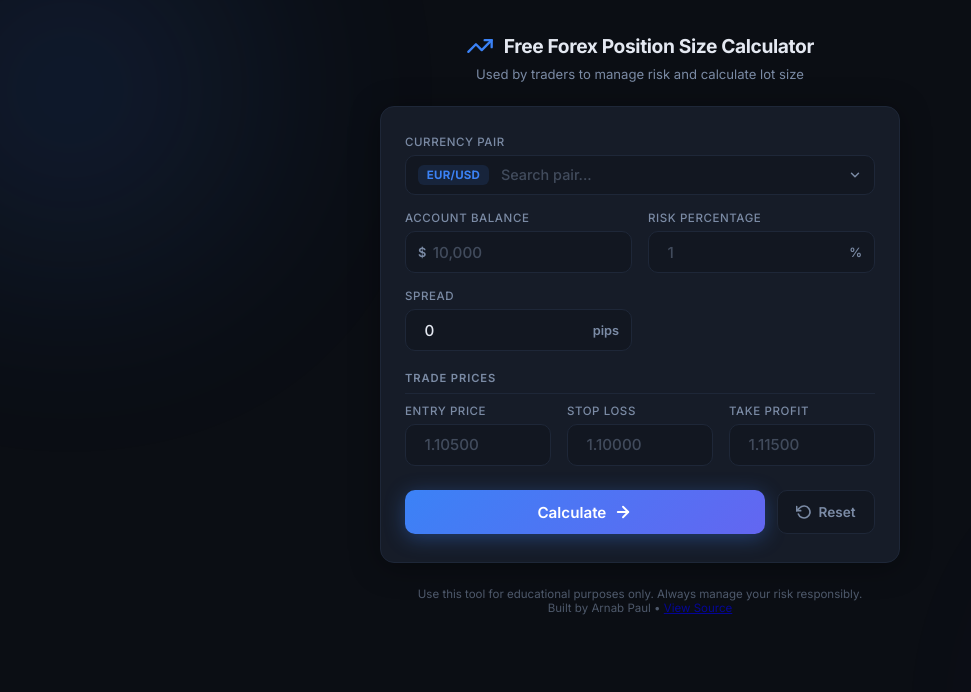
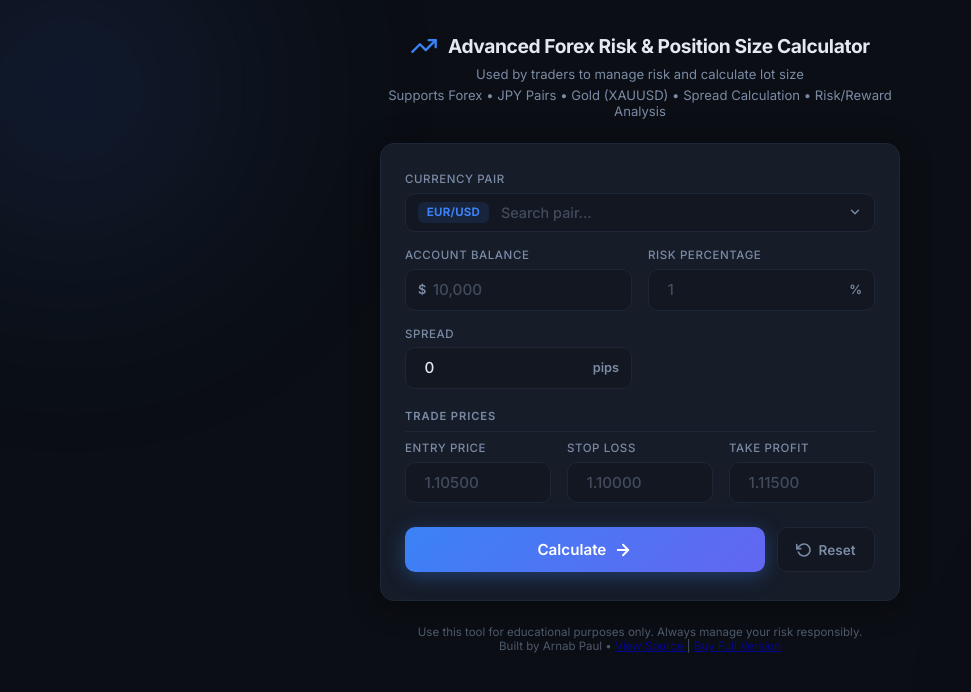
Before and after one commit to paularnab1906-prog/forex-position-size-calculator, a plain HTML site: page index.html in a window 1280 px wide. Shown: the whole page, without its empty margins (0-971 px from the left). Drawn offline with Linux system fonts and the light colour scheme.

Commit message:
Add files via upload

```diff
--- a/index.html
+++ b/index.html
@@ -4,9 +4,9 @@
 <head>
     <meta charset="UTF-8" />
     <meta name="viewport" content="width=device-width, initial-scale=1.0" />
-    <title>Free Forex Position Size Calculator | Risk Management Tool</title>
+    <title>Advanced Forex Risk & Position Size Calculator | Risk Management Tool</title>
     <meta name="description"
-        content="Free forex position size calculator. Calculate lot size, pip distance, risk amount and potential profit. Used by traders to manage risk." />
+        content="Advanced Forex Risk & Position Size Calculator. Calculate lot size, pip distance, risk amount and potential profit. Used by traders to manage risk." />
     <link rel="preconnect" href="https://fonts.googleapis.com" />
     <link rel="preconnect" href="https://fonts.gstatic.com" crossorigin />
     <link href="https://fonts.googleapis.com/css2?family=Inter:wght@400;500;600;700;800&display=swap"
@@ -26,9 +26,11 @@
                     <polyline points="22 7 13.5 15.5 8.5 10.5 2 17"></polyline>
                     <polyline points="16 7 22 7 22 13"></polyline>
                 </svg>
-                <h1>Free Forex Position Size Calculator</h1>
+                <h1>Advanced Forex Risk & Position Size Calculator</h1>
             </div>
             <p class="subtitle">Used by traders to manage risk and calculate lot size</p>
+            <p class="subtitle">Supports Forex • JPY Pairs • Gold (XAUUSD) • Spread Calculation • Risk/Reward Analysis
+            </p>
         </header>
 
         <main class="card">
@@ -288,6 +290,9 @@
                 Built by Arnab Paul •
                 <a href="https://github.com/paularnab1906-prog/forex-position-size-calculator" target="_blank">
                     View Source
+                </a> |
+                <a href="https://sinwood.gumroad.com/l/xdbgqj" target="_blank">
+                    Buy Full Version
                 </a>
             </p>
         </footer>
```
